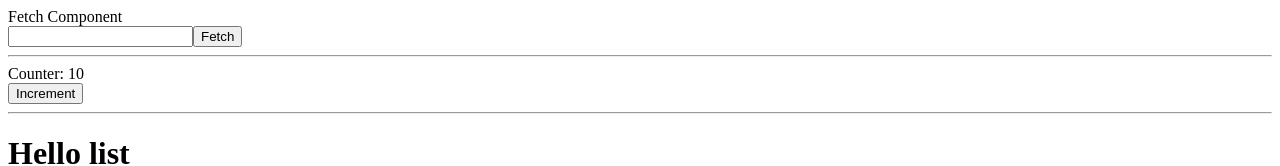
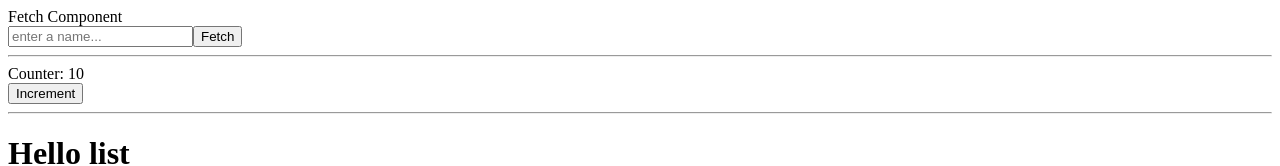
Before and after one commit to Johnryedoethe/todos-fullstack, a React (Vite) app in the folder frontend/: page / in a window 1280 px wide. Shown: the top 166 px of the page. Built offline with nearby package versions, Linux system fonts and the light colour scheme.

Commit message:
add placeholder text

```diff
--- a/frontend/src/Fetch.tsx
+++ b/frontend/src/Fetch.tsx
@@ -19,7 +19,7 @@ export function Fetch() {
   return (
     <>
       <div>Fetch Component</div>
-      <input type="text" value={targetName} onChange={((e) => setTargetName(e.target.value))}></input>
+      <input type="text" value={targetName} onChange={((e) => setTargetName(e.target.value))} placeholder="enter a name..."></input>
       <button onClick={fetchData}>Fetch</button>
 
       {name !== "" && (
```
